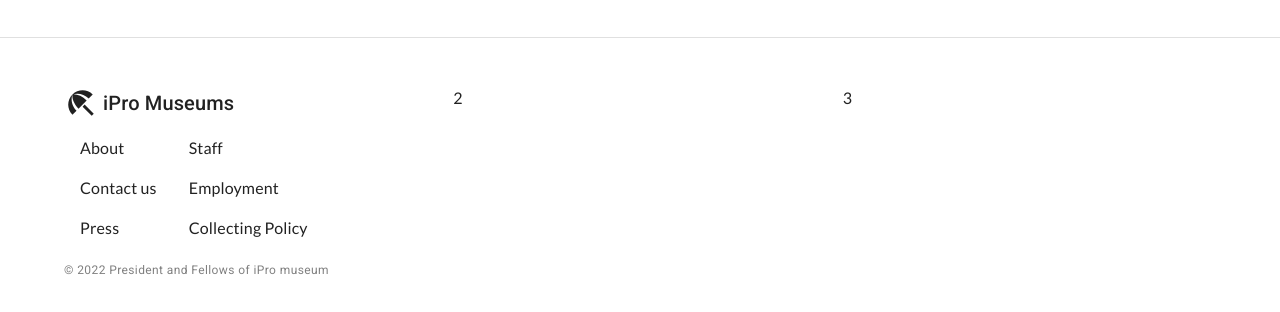
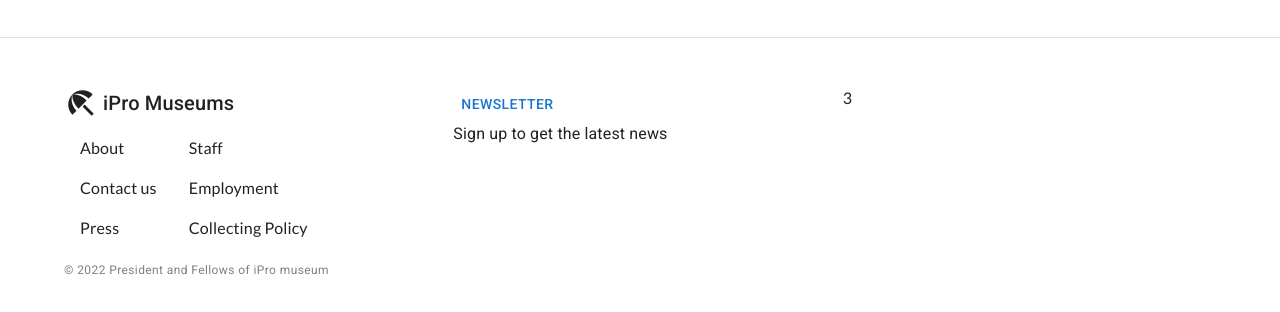
Before and after one commit to Azizkhuja/Exhibition, a React (Create React App) app: page / in a window 1280 px wide. Shown: the part 3475-3787 px from the top of the page. Built offline with nearby package versions, Linux system fonts and the light colour scheme.

Commit message:
APP-04 Create item for newsletter

```diff
--- a/src/components/Home/Footer/Footer.tsx
+++ b/src/components/Home/Footer/Footer.tsx
@@ -1,4 +1,5 @@
 import {
+  Button,
   Container,
   Grid,
   List,
@@ -63,7 +64,12 @@ const Footer = () => {
           </Grid>
         </Grid>
         <Grid item md={4}>
-          2
+          <Grid container>
+            <Grid item>
+              <Button>Newsletter</Button>
+              <Typography>Sign up to get the latest news</Typography>
+            </Grid>
+          </Grid>
         </Grid>
         <Grid item md={4}>
           3
```
